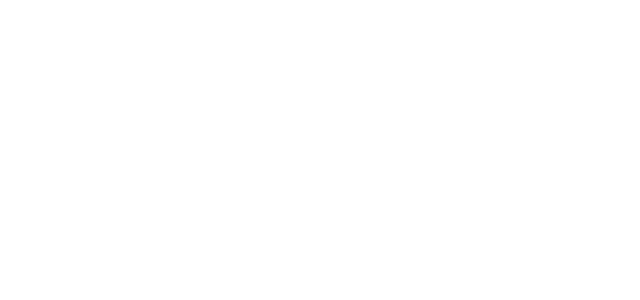
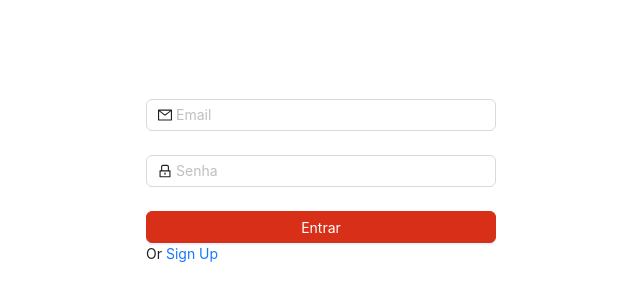
Before and after one commit to GRenkel/serverless-image-optimizer, a React (Create React App) app: page /auth/login in a window 1280 px wide. Before the commit this address had no page. Shown: the part 206-506 px from the top of the page, without its empty margins (319-959 px from the left). Built offline with nearby package versions, Linux system fonts and the light colour scheme; the HTML template or start-up script is replaced by a standard one; what amazon-cognito-identity-js would draw is missing.

Commit message:
refac: improves session control

```diff
--- a/src/App.jsx
+++ b/src/App.jsx
@@ -2,8 +2,9 @@ import { BrowserRouter, Route, Routes } from 'react-router-dom';
 import AuthContextProvider from './contexts/auth/AuthContextProvider';
 import PrivateRoute from './router/PrivateRoute';
 import Home from './screens/Home/Home';
-import SignUp from './screens/signup/SignUp';
-import Login from './screens/login/Login';
+import SignUp from './screens/Auth/signup/SignUp';
+import Login from './screens/Auth/login/Login';
+import AuthContainer from './screens/Auth/AuthContainer';
 
 function App() {
   return (
@@ -14,8 +15,10 @@ function App() {
             <Route exact path='/' element={<PrivateRoute />}>
               <Route path="/" element={<Home />} />
             </Route>
-            <Route path="/login" element={<Login />} />
-            <Route path="/signup" element={<SignUp />} />
+            <Route path='/auth' element={<AuthContainer />}>
+              <Route path="login" element={<Login />} />
+              <Route path="signup" element={<SignUp />} />
+            </Route>
           </Routes>
         </BrowserRouter>
       </AuthContextProvider>
--- a/src/contexts/auth/AuthContextProvider.jsx
+++ b/src/contexts/auth/AuthContextProvider.jsx
@@ -1,15 +1,23 @@
 import { useState } from 'react';
 import AuthContext from './AuthContext';
+import { CognitoAPIHelper } from '../../services/aws/cognito/CognitoAPIHelper';
 
 export default function AuthContextProvider({ children }) {
     const [userSession, setUserSession] = useState({ user: {}, isLogged: null })
 
     async function validateUserSession() {
-        setUserSession(current => ({ ...current, isLogged: false }))
+        const {jwtToken, userData} = await CognitoAPIHelper.getCurrentUserSession()
+
+        if(!userSession.isLogged || jwtToken === undefined){
+            setUserSession(current => ({ ...current, isLogged: false }))
+            return
+        }
+
+        return createUserSession(userData, jwtToken)
     };
 
-    async function createUserSession(userData){
-
+    async function createUserSession(user, jwtToken) {
+        setUserSession({ user, isLogged: true })
     }
 
     return (
--- a/src/router/PrivateRoute.jsx
+++ b/src/router/PrivateRoute.jsx
@@ -4,12 +4,14 @@ import AuthContext from "../contexts/auth/AuthContext";
 import SplashScreen from "../screens/Splash/Splash";
 import { useEffect } from "react";
 
-const PrivateRoute = ({ redirectPath = '/login' }) => {
+const PrivateRoute = ({ redirectPath = '/auth/login' }) => {
 
   const { userSession, validateUserSession } = useContext(AuthContext)
 
   useEffect(() => {
-    setTimeout(validateUserSession, 1000)
+    if (!userSession.isLogged) {
+      setTimeout(validateUserSession, 1000)
+    }
   }, [])
 
   if (!userSession.isLogged) {
--- /dev/null
+++ b/src/screens/Auth/AuthContainer.jsx
@@ -0,0 +1,13 @@
+import { useContext } from "react"
+import AuthContext from "../../contexts/auth/AuthContext"
+import { Navigate, Outlet } from "react-router-dom"
+
+function AuthContainer() {
+  const { userSession } = useContext(AuthContext)
+
+  return (
+    userSession.isLogged === true ? <Navigate to={'/'} replace /> : <Outlet />
+  )
+}
+
+export default AuthContainer
--- a/src/screens/login/Login.jsx
+++ b/src/screens/Auth/login/Login.jsx
@@ -1,26 +1,26 @@
-
 import { useContext, useState } from 'react';
 import LoginForm from './LoginForm';
-import { CognitoAPIHelper } from '../../services/aws/cognito/CognitoAPIHelper';
-import EAuthStatus from '../../services/aws/cognito/EAuthStatus.json'
-import AuthContext from '../../contexts/auth/AuthContext';
+import { CognitoAPIHelper } from '../../../services/aws/cognito/CognitoAPIHelper';
+import EAuthStatus from '../../../services/aws/cognito/EAuthStatus.json'
+import AuthContext from '../../../contexts/auth/AuthContext';
+import { useNavigate } from 'react-router-dom';
 
 const Login = ({ }) => {
+  const navigate = useNavigate()
+  const { createUserSession } = useContext(AuthContext)
   const [authenticationError, setAuthenticationError] = useState(null);
-  const { createUserSession } = useContext(AuthContext)
+
+
   const handleOnAuthentication = async (formValues) => {
     try {
       const { email, password } = formValues
-      const { authStatus, jwtToken } = await CognitoAPIHelper.userLogin(email, password)
+      const { authStatus } = await CognitoAPIHelper.userLogin(email, password)
 
       if (authStatus == EAuthStatus.isLogged) {
-        const userData = await CognitoAPIHelper.getCurrentUserAttributes();
-        debugger
-        createUserSession(jwtToken)
-
+        const { jwtToken, userData } = await CognitoAPIHelper.getCurrentUserSession();
+        createUserSession(userData, jwtToken)
       }
-
-      console.log(authStatus)
+      navigate('/')
     } catch (error) {
       setAuthenticationError(error.message)
     }
--- a/src/screens/signup/SignUp.jsx
+++ b/src/screens/Auth/signup/SignUp.jsx
@@ -1,4 +1,4 @@
-import { CognitoAPIHelper } from '../../services/aws/cognito/CognitoAPIHelper';
+import { CognitoAPIHelper } from '../../../services/aws/cognito/CognitoAPIHelper';
 import SignUpForm from './SignUpForm'
 
 function SignUp(props) {
--- a/src/services/aws/cognito/CognitoAPIHelper.js
+++ b/src/services/aws/cognito/CognitoAPIHelper.js
@@ -3,6 +3,17 @@ import CognitoUserPool from "./CognitoUserPool";
 import EAuthStatus from './EAuthStatus.json'
 
 export const CognitoAPIHelper = {
+  cognitoUser: null,
+
+  setCognitoUser: (UserIdentification) => {
+
+    const userData = {
+      Username: UserIdentification,
+      Pool: CognitoUserPool,
+    }
+
+    this.cognitoUser = new CognitoUser(userData);
+  },
 
   getAuthStatus: function (code) {
     return EAuthStatus[code] !== undefined ? EAuthStatus[code] : EAuthStatus.failedToLogin
@@ -22,7 +33,6 @@ export const CognitoAPIHelper = {
   },
 
   getUserAttributesFromCognitoAttributesArray: function (attributesArray = []) {
-    debugger
     let cognitoAttributes = {}
     attributesArray.forEach(attribute => cognitoAttributes[attribute.Name] = attribute.Value)
     return cognitoAttributes
@@ -40,8 +50,13 @@ export const CognitoAPIHelper = {
     });
   },
 
-  getCurrentUserAttributes: async function () {
+  getCurrentUserSession: async function () {
     const currentUser = CognitoUserPool.getCurrentUser()
+
+    if (currentUser === null) {
+      return {}
+    }
+
     return new Promise((resolve, reject) => currentUser.getSession((error, session) => {
       if (error) {
         reject(error)
@@ -51,11 +66,12 @@ export const CognitoAPIHelper = {
           reject(error)
         } else {
           const attributesObject = this.getUserAttributesFromCognitoAttributesArray(attributes)
-          resolve(attributesObject)
+          resolve({ jwtToken: session.accessToken.jwtToken, userData: attributesObject })
         }
       })
     }))
   },
+
 
   userLogin: async function (email, password) {
     const authData = {
@@ -64,35 +80,21 @@ export const CognitoAPIHelper = {
     }
     const authenticationDetails = new AuthenticationDetails(authData);
 
-    const userData = {
-      Username: email,
-      Pool: CognitoUserPool,
-    }
-
-    let cognitoUser = new CognitoUser(userData);
-
     return new Promise((resolve, reject) => {
-      cognitoUser.authenticateUser(authenticationDetails, {
+      this.cognitoUser.authenticateUser(authenticationDetails, {
         onSuccess: async (result) => {
           const jwtToken = result.accessToken.jwtToken
           console.log('success authenticating', result);
-          resolve({ authStatus: EAuthStatus.isLogged, jwtToken })
+          resolve({ authStatus: EAuthStatus.isLogged })
         },
         onFailure: (error) => {
           console.log('error authenticating', error);
           reject({ authStatus: this.getAuthStatus(error.code), error })
         },
         newPasswordRequired: (userAttributes, requiredAttributes) => {
-          // User was signed up by an admin and must provide new
-          // password and required attributes, if any, to complete
-          // authentication.
 
-          // the api doesn't accept this field back
           delete userAttributes.email_verified;
           resolve({ authStatus: EAuthStatus.mustChangePassword, userData: userAttributes })
-
-          // store userAttributes on global variable
-          // sessionUserAttributes = userAttributes;
         }
       });
     })
```
Also changed, not shown: src/screens/Auth/login/LoginForm.jsx (renamed from src/screens/login/LoginForm.jsx), src/screens/Auth/signup/SignUpForm.jsx (renamed from src/screens/signup/SignUpForm.jsx).
